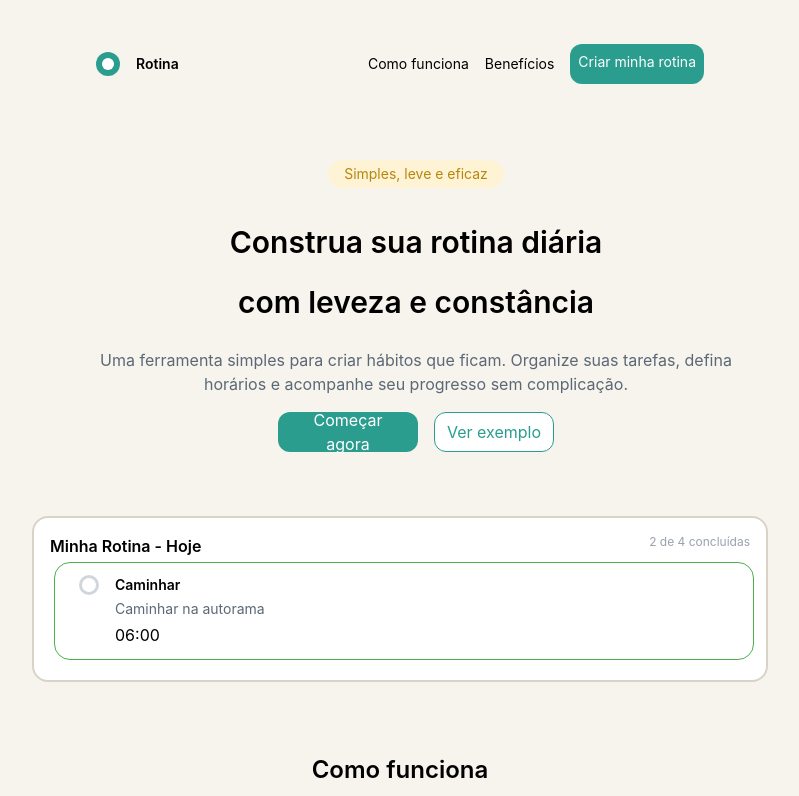
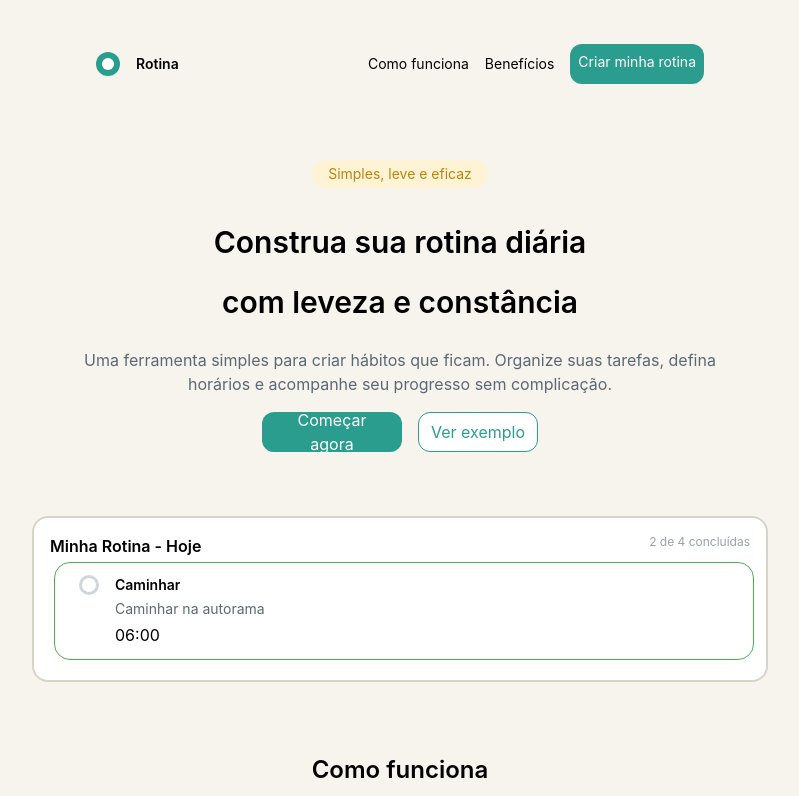
Before and after one commit to LuthGom/meu-ritmo, a Next.js app: page / in a window 1280 px wide. Shown: the top 796 px of the page, without its empty margins (240-1039 px from the left). Built offline with nearby package versions, Linux system fonts and the light colour scheme.

Commit message:
feat: alignning the sections ProductPreviewSection and Hero on the center

```diff
--- a/app/components/sections/Hero.tsx
+++ b/app/components/sections/Hero.tsx
@@ -2,7 +2,7 @@ import { Container } from "@/components/ui/Container";
 export default function Hero() {
     return (
         <section aria-labelledby="hero-title" className="mx-auto w-full text-center ">
-            <Container className="flex items-center flex-col gap-4! p-4!  px-4! sm:px-6 lg:px-8 text-center mx-4!">
+            <Container className="flex items-center flex-col gap-4! p-4!  px-4! sm:px-6 lg:px-8 text-center mx-auto!">
                 <div className={`px-4! py-1! bg-[#fff3d6] rounded-full text-sm`}>
 
                 <p className={`text-[#b8860b] `}>Simples, leve e eficaz</p>
--- a/app/components/sections/ProductPreviewSection.tsx
+++ b/app/components/sections/ProductPreviewSection.tsx
@@ -10,7 +10,7 @@ export default function ProductPreviewSection() {
     const id = useId();
     return (
         <section className={`w-full sm:w-6/10 mx-auto! px-4!`}>
-            <Container className={`py-8! `}>
+            <Container className={`py-8! mx-auto!`}>
                 <div className={`flex flex-col items-center justify-center flex-wrap `}>
 
                     <h2 className={`text-2xl! font-semibold! py-2!`}>Experimente agora</h2>
```
